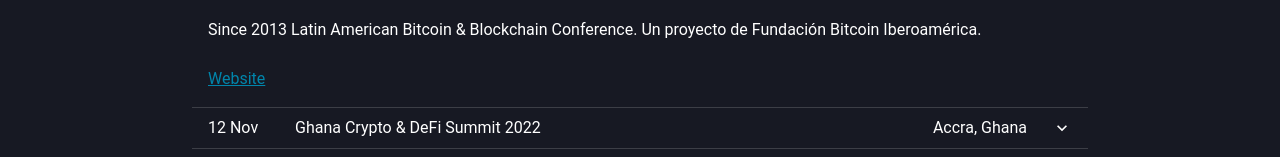
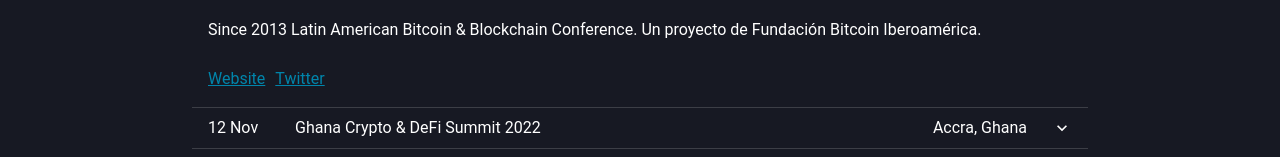
Before and after one commit to ocelot2123/cryptocalendar.live, a Next.js app: page / in a window 1280 px wide. Both pictures are taken after a click on the button 640 px from the left and 2023 px from the top of the page. Shown: the part 2033-2190 px from the top of the page. Built offline with nearby package versions, Linux system fonts and the light colour scheme.

Commit message:
update footer

```diff
--- a/src/components/EventAccordion.tsx
+++ b/src/components/EventAccordion.tsx
@@ -10,6 +10,7 @@
   Show,
   Text,
   Link as ChakraLink,
+  Flex,
 } from '@chakra-ui/react';
 import dayjs from 'dayjs';
 import { BlueLink } from './BlueLink';
@@ -75,7 +76,10 @@
               <Text whiteSpace="pre-line" marginBottom="25px">
                 {event.description}
               </Text>
-              <BlueLink link={event.link} text={'Website'} />
+              <Flex gap="10px">
+                <BlueLink link={event.link} text={'Website'} />
+                <BlueLink link={event.twitter} text={'Twitter'} />
+              </Flex>
             </AccordionPanel>
           </AccordionItem>
         );
--- a/src/components/Footer.tsx
+++ b/src/components/Footer.tsx
@@ -6,12 +6,13 @@
     direction="column"
     alignItems="center"
     justifyContent="flex-start"
+    textAlign="center"
     position="fixed"
     bottom={0}
     width="100%"
     bg={'#34464f'}
   >
-    <Text color="white">
+    <Text color="white" width="80%">
       {"If you like what we're doing, feel free to drop us a "}
       <BlueLink
         link={
```
